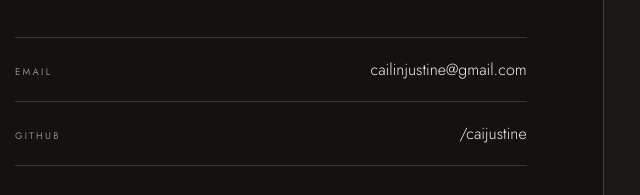
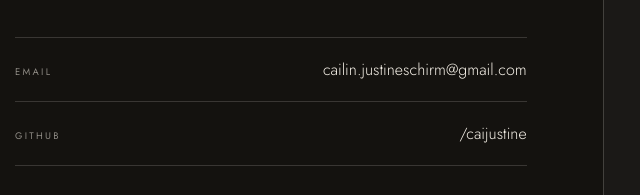
Before and after one commit to caijustine/portfolio, a plain HTML site: page public/contact.html in a window 1280 px wide. Shown: the part 374-569 px from the top of the page, 75-715 px from the left. Drawn offline with nearby package versions, Linux system fonts and the light colour scheme; a web font is replaced by a local one.

Commit message:
Use cailin.justineschirm@gmail.com as contact address
Co-Authored-By: Claude Opus 5.5 <noreply@anthropic.com>

```diff
--- a/public/contact.html
+++ b/public/contact.html
@@ -47,9 +47,9 @@
         <p style="margin: 0; max-width: 44ch; font-size: clamp(13px, 1.3vw, 16px); font-weight: 300; line-height: 1.7; color: rgba(246,241,232,0.88); text-wrap: pretty">Hiring for a software internship, or need a website or CRM for your business? Send me a message and I’ll get back to you.</p>
 
         <div style="display: flex; flex-direction: column; margin-top: clamp(28px, 5vh, 44px); border-top: 1px solid rgba(246,241,232,0.16)">
-          <a href="mailto:cailinjustine@gmail.com" style="display: flex; align-items: baseline; justify-content: space-between; gap: 16px; padding: clamp(14px, 2.6vh, 20px) 0; border-bottom: 1px solid rgba(246,241,232,0.16)" style-hover="color:#C9BCA6">
+          <a href="mailto:cailin.justineschirm@gmail.com" style="display: flex; align-items: baseline; justify-content: space-between; gap: 16px; padding: clamp(14px, 2.6vh, 20px) 0; border-bottom: 1px solid rgba(246,241,232,0.16)" style-hover="color:#C9BCA6">
             <span style="font-size: 9.5px; letter-spacing: 0.24em; text-transform: uppercase; color: rgba(246,241,232,0.55)">Email</span>
-            <span style="flex-shrink: 0; white-space: nowrap; font-size: clamp(13px, 1.4vw, 16px); font-weight: 300">cailinjustine@gmail.com</span>
+            <span style="flex-shrink: 0; white-space: nowrap; font-size: clamp(13px, 1.4vw, 16px); font-weight: 300">cailin.justineschirm@gmail.com</span>
           </a>
           <a href="https://github.com/caijustine" target="_blank" rel="noopener" style="display: flex; align-items: baseline; justify-content: space-between; gap: 16px; padding: clamp(14px, 2.6vh, 20px) 0; border-bottom: 1px solid rgba(246,241,232,0.16)" style-hover="color:#C9BCA6">
             <span style="font-size: 9.5px; letter-spacing: 0.24em; text-transform: uppercase; color: rgba(246,241,232,0.55)">GitHub</span>
@@ -144,7 +144,7 @@
             </label>
 
             <sc-if value="{{ sendError }}" hint-placeholder-val="{{ false }}">
-              <div role="alert" style="grid-column: 1 / -1; font-size: 13px; line-height: 1.6; color: #E8A58F">{{ sendError }} <a href="mailto:cailinjustine@gmail.com" style="border-bottom: 1px solid currentColor">cailinjustine@gmail.com</a></div>
+              <div role="alert" style="grid-column: 1 / -1; font-size: 13px; line-height: 1.6; color: #E8A58F">{{ sendError }} <a href="mailto:cailin.justineschirm@gmail.com" style="border-bottom: 1px solid currentColor">cailin.justineschirm@gmail.com</a></div>
             </sc-if>
 
             <div style="grid-column: 1 / -1; margin-top: 6px">
```
